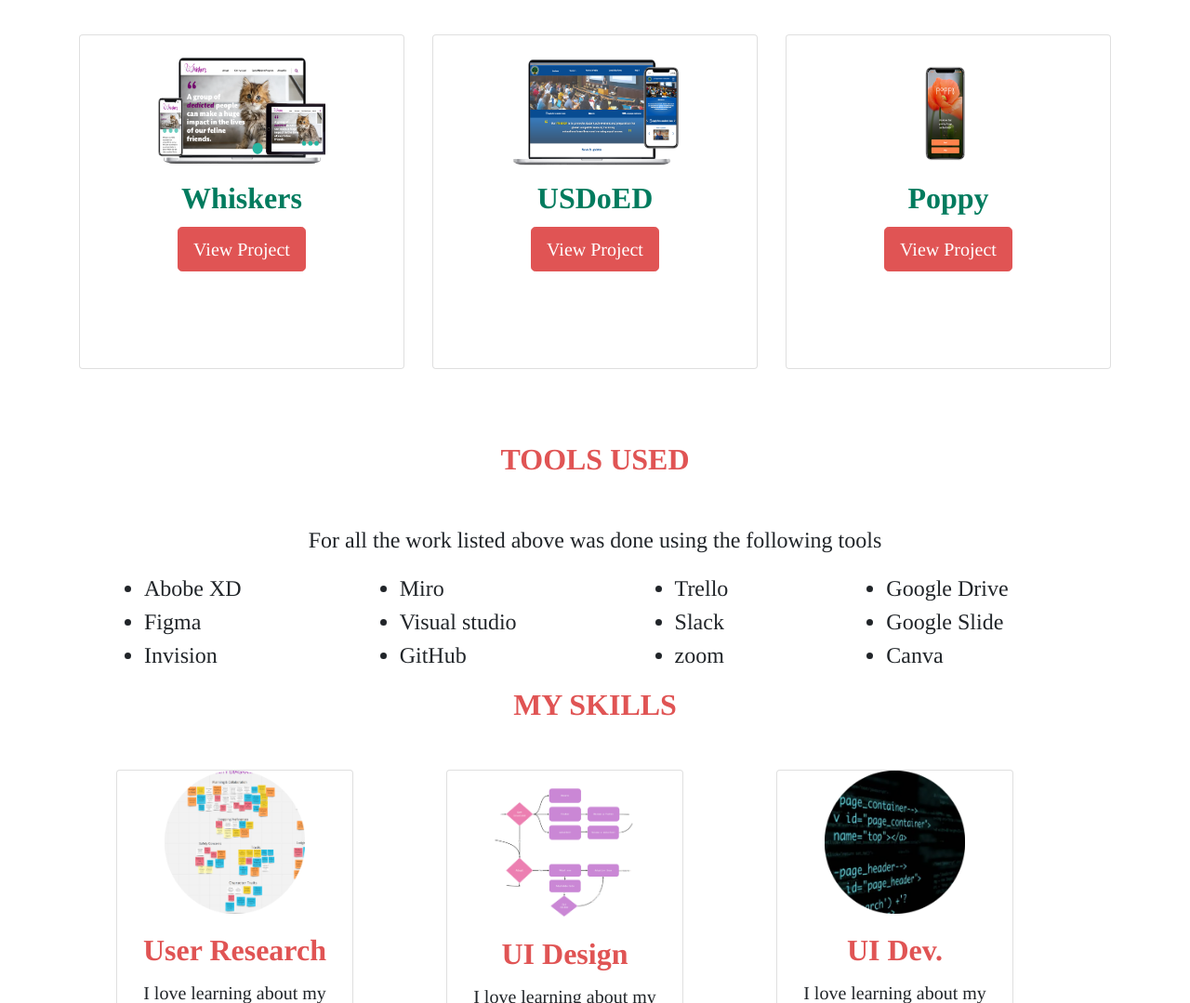
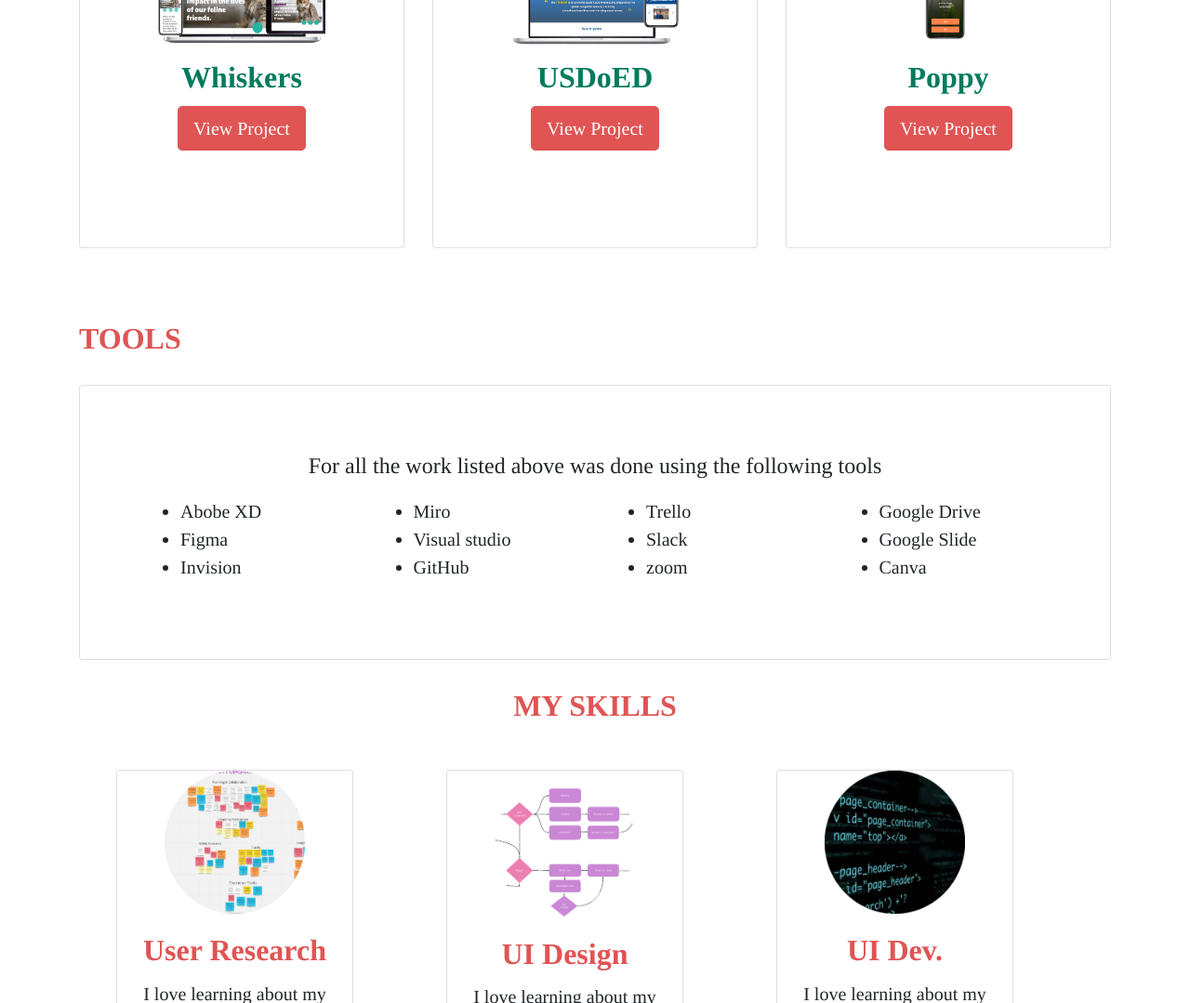
Before and after one commit to kanagavarshini/Portfolio_Updated, a plain HTML site: page index.html in a window 1280 px wide. Shown: the part 930-2009 px from the top of the page at 93% size. Drawn offline with nearby package versions, Linux system fonts and the light colour scheme.

Commit message:
Few more changes to make the page responsive

```diff
--- a/css/styles.css
+++ b/css/styles.css
@@ -54,7 +54,7 @@ margin-bottom: 75px;
 margin-right: 0;
 margin-top: 0;
 text-align: center;
-height: 600px;
+/* height: 600px; */
 box-sizing: border-box;
 animation: slide 20s linear infinite;
 }
@@ -232,12 +232,18 @@ section {
     /* border-radius: 50%; */
 }
 /* Work section */
+.toolsUsed h3{
+  margin-bottom: 30px;
+}
+.toolsUsed{
+  margin-bottom: 30px;
+}
 .toolsUsed ul{
-  margin-left: 30px;
+
   display: inline;
   float: left;
-  font-size: 24px;
-  margin-right: 100px;
+  font-size: 20px;
+
   text-align: left;
 }
 .toolsUsed p{
--- a/index.html
+++ b/index.html
@@ -60,9 +60,9 @@
     <!-- End navigation bar -->
     <!--beginning of hero content-->
 
-    <div class="container shadow heroContent">
-      <div class="hero-bkg-animated">
-        <div class="row text-center">
+    <div class="container shadow heroContent ">
+
+        <div class="row text-center hero-bkg-animated">
           <div class="col-md-6 col-sm-12">
             <h2 >Hi , I am</h2>
             <h1 class="text-center">Kanagavarshini Sathiyanarayanan</h1>
@@ -77,7 +77,7 @@
             <img class="" src="images/Heroimg.png" width="250px">
           </div>
         </div>
-      </div>
+
     </div>
     <!--end of hero content-->
 
@@ -175,15 +175,26 @@
 
     <!--work section ends-->
     <!--Tools section starts here-->
-    <div class="container  toolsUsed ">
-      <h3 class="section-title">Tools Used</h3>
-      <p>For all the work listed above was done using the following tools
+    <div class="container toolsUsed">
+      <h3>TOOLS </h3>
+
+      <div class="card  shadow " >
+        <div class="card-body">
+          <div class="container p-5">
+
+
+            <p>For all the work listed above was done using the following tools</p>
+            <div class="row">
+
+              <div class="col-3">
                 <ul>
                 <li>Abobe XD </li>
                 <li>Figma </li>
                 <li>Invision </li>
 
                 </ul>
+              </div>
+              <div class="col-3">
                 <ul>
                 <li>Miro </li>
                 <li>Visual studio </li>
@@ -191,19 +202,28 @@
 
 
                 </ul>
+              </div>
+              <div class="col-3">
                 <ul>
                 <li>Trello </li>
                 <li>Slack </li>
                 <li>zoom </li>
 
                 </ul>
+              </div>
+              <div class="col-3">
                 <ul>
                 <li>Google Drive </li>
                 <li>Google Slide</li>
                 <li>Canva </li>
                 </ul>
+              </div>
+            </div>
 
-      </p>
+
+          </div>
+        </div>
+      </div>
     </div>
     <!--Tools ends here-->
     <!-- Cards -->
```
Lines whose indentation alone changed are shown as unchanged.
